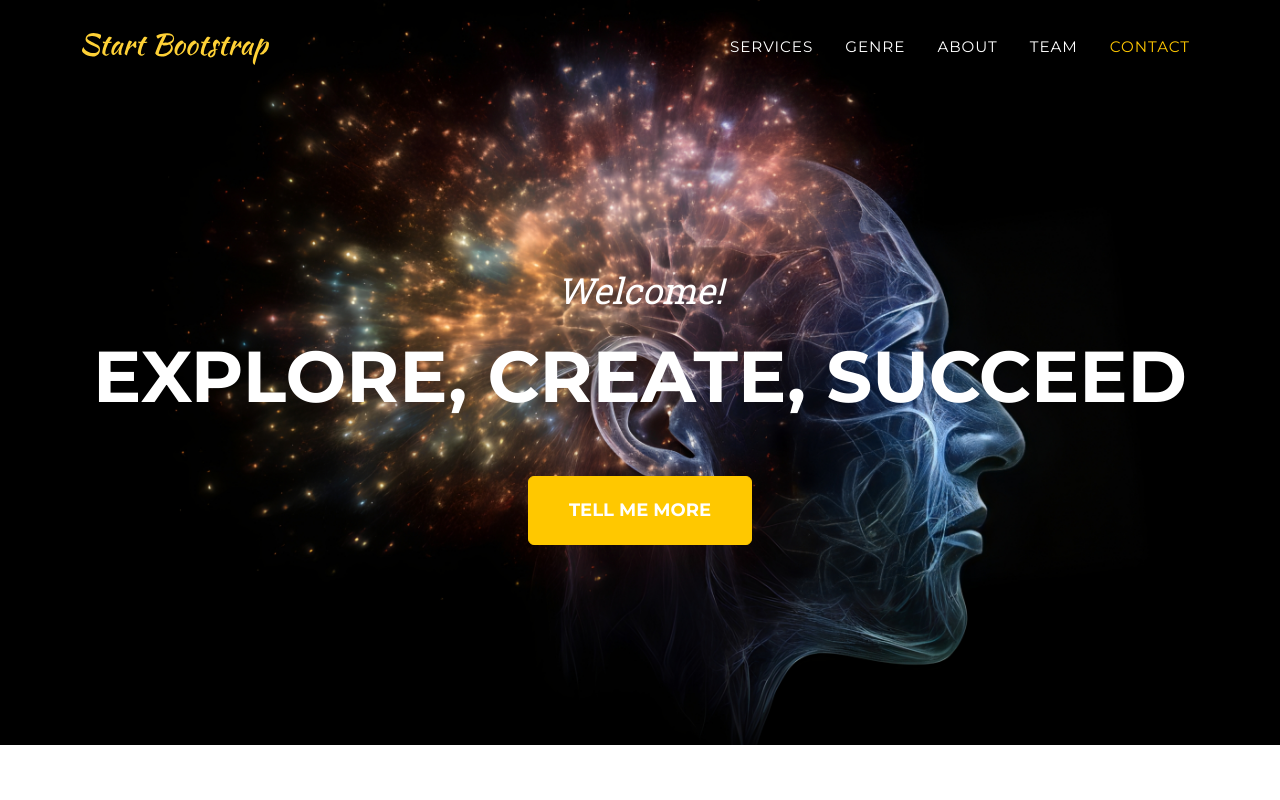
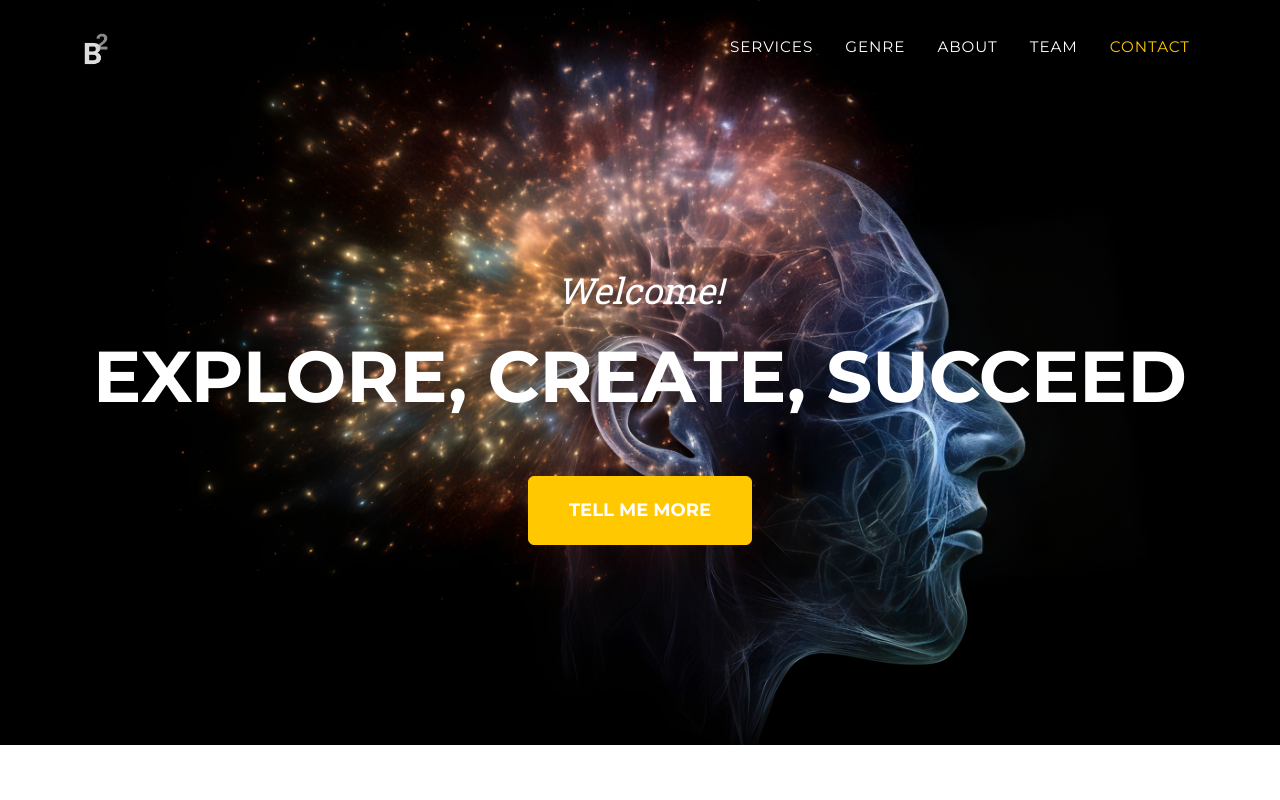
Before and after one commit to bsquaredgroup/bsquaredgroup.github.io, a plain HTML site: page index.html in a window 1280 px wide. Shown: the top 800 px of the page. Drawn offline with nearby package versions, Linux system fonts and the light colour scheme.

Commit message:
Update index.html

```diff
--- a/index.html
+++ b/index.html
@@ -20,7 +20,7 @@
         <!-- Navigation-->
         <nav class="navbar navbar-expand-lg navbar-dark fixed-top" id="mainNav">
             <div class="container">
-                <a class="navbar-brand" href="#page-top"><img src="assets/img/navbar-logo.svg" alt="..." /></a>
+                <a class="navbar-brand" href="#page-top"><img src="assets/img/logo-removebg.png" alt="..." /></a>
                 <button class="navbar-toggler" type="button" data-bs-toggle="collapse" data-bs-target="#navbarResponsive" aria-controls="navbarResponsive" aria-expanded="false" aria-label="Toggle navigation">
                     Menu
                     <i class="fas fa-bars ms-1"></i>
```
